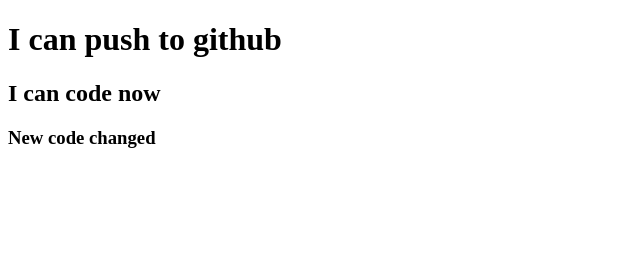
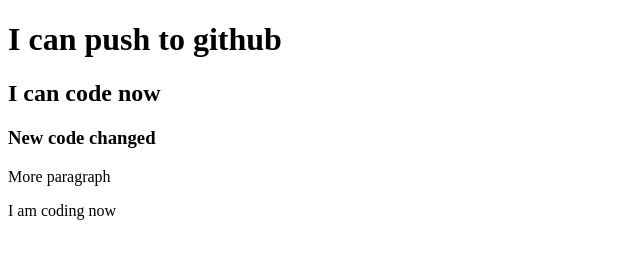
Before and after one commit to Nus-rat-01/my-third-repo, a plain HTML site: page index.html in a window 1280 px wide. Shown: the whole page, without its empty margins (0-640 px from the left). Drawn offline with Linux system fonts and the light colour scheme.

Commit message:
added paragrph

```diff
--- a/index.html
+++ b/index.html
@@ -10,5 +10,7 @@
     <h1>I can push to github</h1>
     <h2>I can code now</h2>
     <h3>New code changed</h3>
+    <p>More paragraph</p>
+    <p>I am coding now</p>
 </body>
 </html>
```
